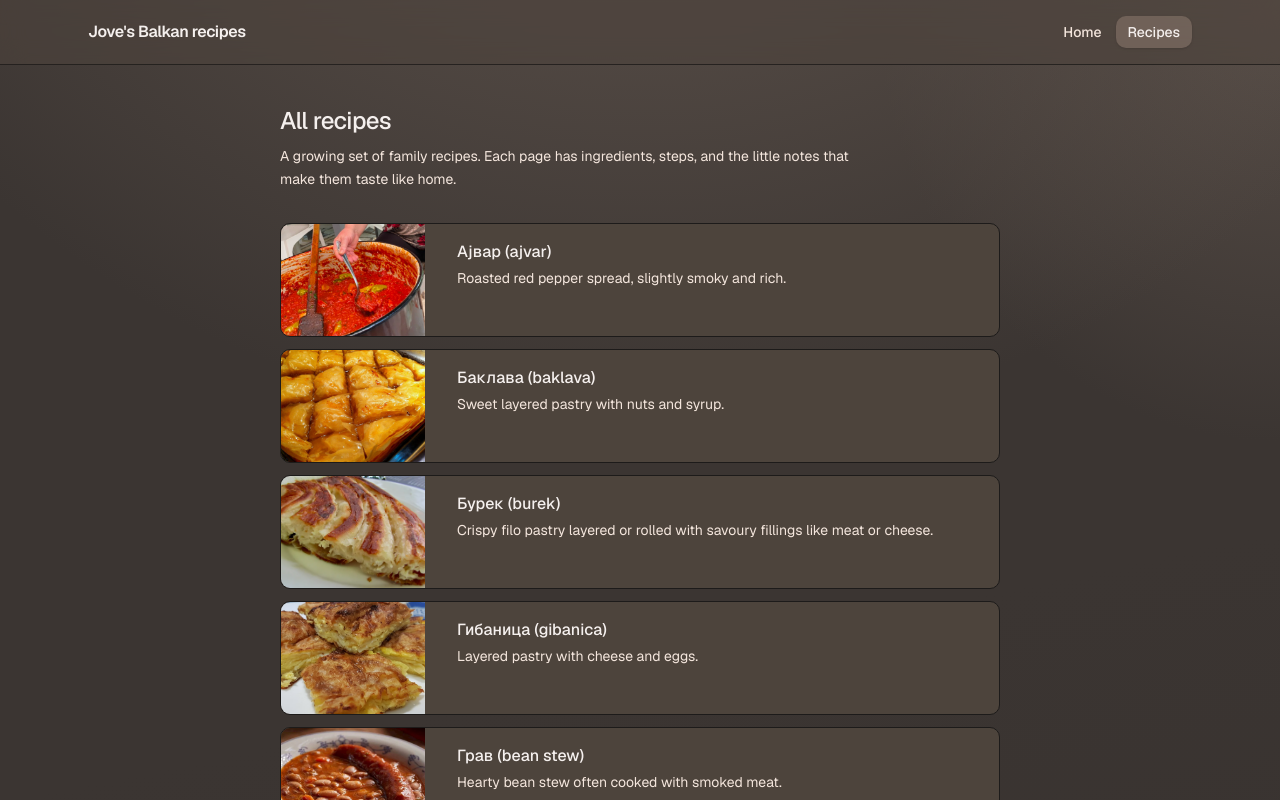
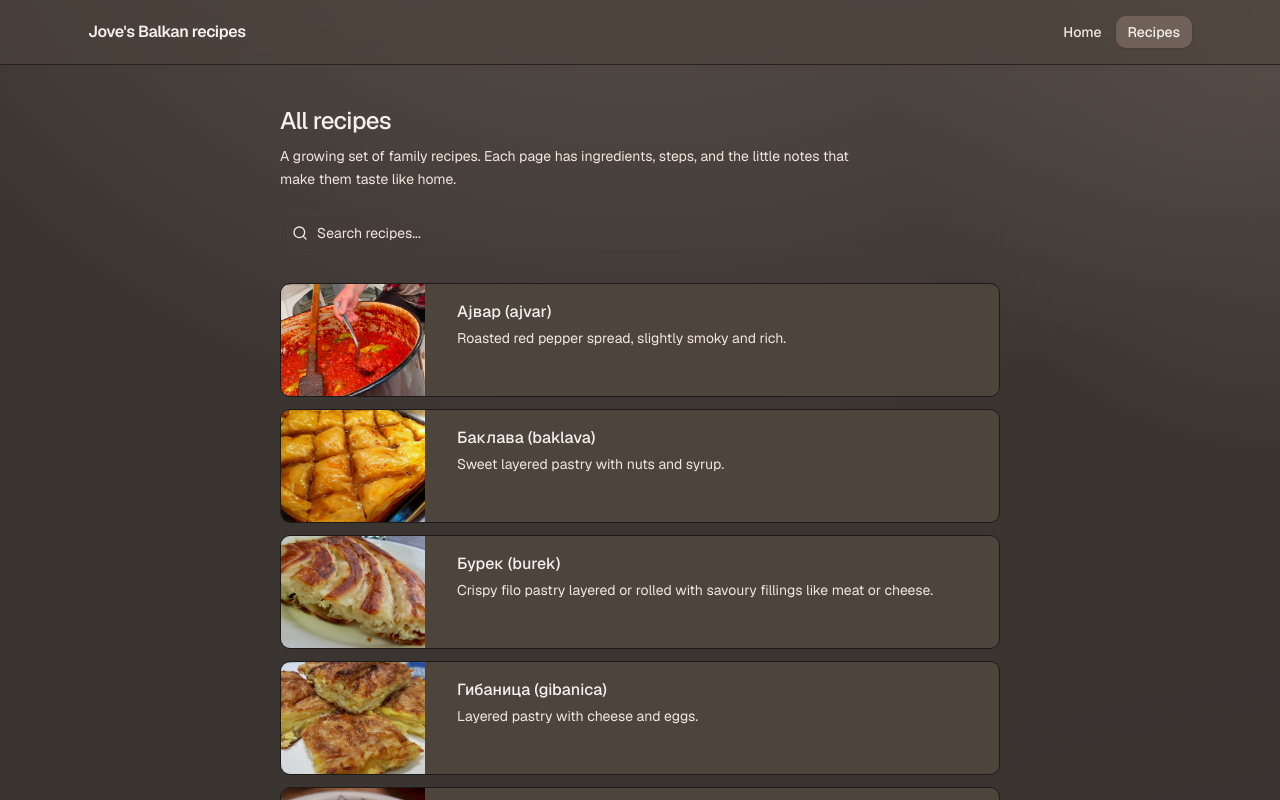
Before and after one commit to ElenaSidoroska11/joves-balkan-recipies-app, a Next.js app: page /recipes in a window 1280 px wide. Shown: the top 800 px of the page. Built offline with nearby package versions, Linux system fonts and the light colour scheme.

Commit message:
Search Part

```diff
--- a/app/recipes/[slug]/page.tsx
+++ b/app/recipes/[slug]/page.tsx
@@ -7,6 +7,7 @@ import { getAllRecipeSlugs, getRecipeBySlug } from "@/lib/recipes"
 import { publicPath } from "@/lib/utils"
 
 import type { Metadata } from "next"
+import { ArrowLeft } from "lucide-react"
 
 type Props = {
   params: Promise<{ slug: string }>
@@ -50,15 +51,17 @@ export default async function RecipePage({ params }: Props) {
 
   return (
     <article className="mx-auto max-w-3xl px-6 py-10">
-      <p className="text-sm text-muted-foreground">
-        <Link
-          href="/recipes"
-          className="underline-offset-4 hover:text-foreground hover:underline"
-        >
-          All recipes
+      <p className="flex text-sm text-muted-foreground">
+        <Link href="/recipes">
+          <div className="flex space-x-1">
+            <ArrowLeft className="size-4" />
+            <p>All recipes</p>
+          </div>
         </Link>
       </p>
-      <h1 className="mt-3 text-3xl font-medium tracking-tight md:text-4xl">{recipe.title}</h1>
+      <h1 className="mt-3 text-3xl font-medium tracking-tight md:text-4xl">
+        {recipe.title}
+      </h1>
 
       {recipe.image && (
         <div className="relative mt-6 aspect-4/3 w-full max-w-2xl overflow-hidden rounded-xl border border-border/60 bg-muted/30 shadow-sm">
@@ -80,7 +83,9 @@ export default async function RecipePage({ params }: Props) {
       <dl className="mt-6 flex flex-wrap gap-x-6 gap-y-2 text-sm text-muted-foreground">
         {recipe.region && (
           <div>
-            <dt className="inline font-medium text-foreground/80">Region / style</dt>{" "}
+            <dt className="inline font-medium text-foreground/80">
+              Region / style
+            </dt>{" "}
             <dd className="inline">{recipe.region}</dd>
           </div>
         )}
@@ -92,11 +97,15 @@ export default async function RecipePage({ params }: Props) {
         )}
         {totalTime != null && totalTime > 0 && (
           <div>
-            <dt className="inline font-medium text-foreground/80">Active time (approx.)</dt>{" "}
+            <dt className="inline font-medium text-foreground/80">
+              Active time (approx.)
+            </dt>{" "}
             <dd className="inline">
               {[
-                recipe.prepMinutes != null && `prep ${formatTime(recipe.prepMinutes)}`,
-                recipe.cookMinutes != null && `cook ${formatTime(recipe.cookMinutes)}`,
+                recipe.prepMinutes != null &&
+                  `prep ${formatTime(recipe.prepMinutes)}`,
+                recipe.cookMinutes != null &&
+                  `cook ${formatTime(recipe.cookMinutes)}`,
               ]
                 .filter(Boolean)
                 .join(" · ")}
@@ -123,7 +132,9 @@ export default async function RecipePage({ params }: Props) {
         <ul className="mt-3 list-inside list-disc space-y-1.5 text-sm leading-relaxed">
           {recipe.ingredients.map((ing, i) => (
             <li key={i}>
-              {ing.amount && <span className="text-muted-foreground">{ing.amount} </span>}
+              {ing.amount && (
+                <span className="text-muted-foreground">{ing.amount} </span>
+              )}
               {ing.item}
             </li>
           ))}
@@ -142,7 +153,9 @@ export default async function RecipePage({ params }: Props) {
       {recipe.notes && (
         <section className="mt-10 rounded-lg border border-border bg-muted/40 p-4">
           <h2 className="text-sm font-medium">Notes from the kitchen</h2>
-          <p className="mt-2 text-sm leading-relaxed text-muted-foreground">{recipe.notes}</p>
+          <p className="mt-2 text-sm leading-relaxed text-muted-foreground">
+            {recipe.notes}
+          </p>
         </section>
       )}
     </article>
--- a/app/recipes/page.tsx
+++ b/app/recipes/page.tsx
@@ -1,9 +1,5 @@
-import Link from "next/link"
-
-import Image from "@/lib/next-image"
-
 import { getAllRecipes } from "@/lib/recipes"
-import { publicPath } from "@/lib/utils"
+import { RecipesSearchList } from "@/app/recipes/recipes-search-list"
 
 import type { Metadata } from "next"
 
@@ -22,32 +18,7 @@ export default function RecipesIndexPage() {
         A growing set of family recipes. Each page has ingredients, steps, and the little notes
         that make them taste like home.
       </p>
-      <ul className="mt-8 flex flex-col gap-3">
-        {list.map((recipe) => (
-          <li key={recipe.slug}>
-            <Link
-              href={`/recipes/${recipe.slug}`}
-              className="flex gap-4 overflow-hidden rounded-lg border border-border bg-card transition-colors hover:bg-accent/50"
-            >
-              {recipe.image && (
-                <div className="relative h-24 w-28 shrink-0 overflow-hidden bg-muted/30 sm:h-28 sm:w-36">
-                  <Image
-                    src={publicPath(recipe.image)}
-                    alt={recipe.title}
-                    fill
-                    className="object-cover"
-                    sizes="(max-width: 640px) 7rem, 9rem"
-                  />
-                </div>
-              )}
-              <div className="min-w-0 flex-1 p-4">
-                <span className="font-medium">{recipe.title}</span>
-                <p className="mt-1 text-sm text-muted-foreground">{recipe.description}</p>
-              </div>
-            </Link>
-          </li>
-        ))}
-      </ul>
+      <RecipesSearchList list={list} />
     </div>
   )
 }
--- /dev/null
+++ b/app/recipes/recipes-search-list.tsx
@@ -0,0 +1,81 @@
+"use client"
+
+import Link from "next/link"
+import { useMemo, useState } from "react"
+import { Search } from "lucide-react"
+
+import { Input } from "@/components/ui/input"
+import Image from "@/lib/next-image"
+import { publicPath } from "@/lib/utils"
+
+import type { Recipe } from "@/lib/types/recipe"
+
+type RecipesSearchListProps = {
+  list: Recipe[]
+}
+
+export function RecipesSearchList({ list }: RecipesSearchListProps) {
+  const [query, setQuery] = useState("")
+  const normalizedQuery = query.trim().toLowerCase()
+
+  const filteredRecipes = useMemo(() => {
+    if (!normalizedQuery) {
+      return list
+    }
+
+    return list.filter((recipe) => {
+      const title = recipe.title.toLowerCase()
+      const description = recipe.description.toLowerCase()
+
+      return title.includes(normalizedQuery) || description.includes(normalizedQuery)
+    })
+  }, [list, normalizedQuery])
+
+  return (
+    <>
+      <div className="relative mt-6">
+        <Search
+          aria-hidden="true"
+          className="text-muted-foreground pointer-events-none absolute top-1/2 left-3 size-4 -translate-y-1/2"
+        />
+        <Input
+          type="search"
+          value={query}
+          onChange={(event) => setQuery(event.target.value)}
+          placeholder="Search recipes..."
+          aria-label="Search recipes"
+          className="pl-9"
+        />
+      </div>
+      <ul className="mt-8 flex flex-col gap-3">
+        {filteredRecipes.map((recipe) => (
+          <li key={recipe.slug}>
+            <Link
+              href={`/recipes/${recipe.slug}`}
+              className="flex gap-4 overflow-hidden rounded-lg border border-border bg-card transition-colors hover:bg-accent/50"
+            >
+              {recipe.image && (
+                <div className="relative h-24 w-28 shrink-0 overflow-hidden bg-muted/30 sm:h-28 sm:w-36">
+                  <Image
+                    src={publicPath(recipe.image)}
+                    alt={recipe.title}
+                    fill
+                    className="object-cover"
+                    sizes="(max-width: 640px) 7rem, 9rem"
+                  />
+                </div>
+              )}
+              <div className="min-w-0 flex-1 p-4">
+                <span className="font-medium">{recipe.title}</span>
+                <p className="mt-1 text-sm text-muted-foreground">{recipe.description}</p>
+              </div>
+            </Link>
+          </li>
+        ))}
+      </ul>
+      {filteredRecipes.length === 0 && (
+        <p className="mt-6 text-sm text-muted-foreground">No recipes match your search.</p>
+      )}
+    </>
+  )
+}
--- /dev/null
+++ b/components/ui/input.tsx
@@ -0,0 +1,21 @@
+import * as React from "react"
+
+import { cn } from "@/lib/utils"
+
+function Input({ className, type, ...props }: React.ComponentProps<"input">) {
+  return (
+    <input
+      type={type}
+      data-slot="input"
+      className={cn(
+        "border-input file:text-foreground placeholder:text-muted-foreground selection:bg-primary selection:text-primary-foreground dark:bg-input/30 flex h-9 w-full min-w-0 rounded-lg border bg-transparent px-3 py-1 text-base shadow-xs transition-[color,box-shadow] outline-none file:inline-flex file:h-7 file:border-0 file:bg-transparent file:text-sm file:font-medium disabled:pointer-events-none disabled:cursor-not-allowed disabled:opacity-50 md:text-sm",
+        "focus-visible:border-ring focus-visible:ring-ring/50 focus-visible:ring-3",
+        "aria-invalid:border-destructive aria-invalid:ring-destructive/20 dark:aria-invalid:ring-destructive/40",
+        className
+      )}
+      {...props}
+    />
+  )
+}
+
+export { Input }
```
